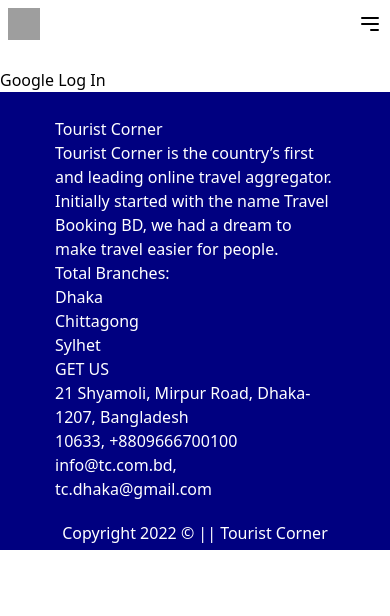
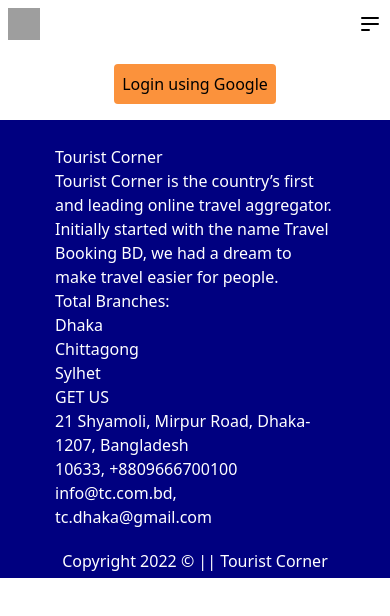
Before and after one commit to shuhelahmed1/tourist-corner-client-side, a React (Create React App) app: page /login in a window 390 px wide. Shown: the top 616 px of the page. Built offline with nearby package versions, Linux system fonts and the light colour scheme; no server answers; grey boxes are pictures that could not be loaded.

Commit message:
some menu link added

```diff
--- a/src/components/Login/Login.js
+++ b/src/components/Login/Login.js
@@ -6,8 +6,8 @@
 const Login = () => {
     const {handleGoogleLogIn} = useAuth();
     return (
-        <section>
-            <button onClick={handleGoogleLogIn} className='btn btn-primary d-block mx-auto mt-5'>Google Log In</button>
+        <section className='text-center my-4'>
+            <button onClick={handleGoogleLogIn} className='bg-orange-400 p-2 hover:bg-orange-600 rounded'>Login using Google</button>
         </section>
     );
 };
--- a/src/components/NavBar/NavBar.js
+++ b/src/components/NavBar/NavBar.js
@@ -1,9 +1,11 @@
 import React, { useState } from 'react';
 import NavItem from './NavItem/NavItem';
 import {HiOutlineMenuAlt2,HiOutlineMenuAlt3} from 'react-icons/hi'
+import useAuth from '../../hooks/useAuth';
 
 const NavBar = () => {
     const [showNav, setShowNav] = useState(false);
+    const {user,logout} = useAuth();
     return (
         <>
         <nav className='md:flex justify-between items-center bg-white sticky top-0 z-20'>
@@ -12,8 +14,10 @@
                 <img className='w-12 h-12 p-2' src="https://png.pngtree.com/element_origin_min_pic/17/03/25/ec98824ea2dacb618e95f750be66e52b.jpg" alt="logo" />
                 </a>
                 {
-                    showNav ? <HiOutlineMenuAlt2 onClick={()=> setShowNav(!showNav)} className='md:hidden block w-10 h-10 p-2 cursor-pointer'/> :
-                    <HiOutlineMenuAlt3 onClick={()=> setShowNav(!showNav)} className='md:hidden block w-10 h-10 p-2 cursor-pointer'/>
+                    showNav ?
+                    <HiOutlineMenuAlt3 onClick={()=> setShowNav(!showNav)} className='md:hidden block w-10 h-10 p-2 cursor-pointer'/>  :
+                    <HiOutlineMenuAlt2 onClick={()=> setShowNav(!showNav)} className='md:hidden block w-10 h-10 p-2 cursor-pointer'/>
+
                 }
 
             </div>
@@ -21,6 +25,11 @@
         <ul className={(showNav ? 'left-0' : '-left-full' )+ ' fixed md:static md:flex bottom-0 top-12 bg-gray-500 w-10/12 text-white md:space-y-0 space-y-5 p-2 justify-between items-center md:bg-transparent md:text-gray-500 md:w-auto md:space-x-4 transition-left'}>
            <NavItem content='Home' href='/home'/>
            <NavItem content='Add Offer' href='/addoffer'/>
+           <NavItem content='My Orders' href='/myorders'/>
+           {
+          user.email ? <button style={{padding: '0',marginRight: '10px'}} className='btn btn-danger' onClick={logout}>Log Out</button> :
+          <NavItem  href='/login' content='Log In' />
+        }
         </ul>
         </nav>
         </>
```
Also changed, not shown: 1 other file (tests, documents, lock files or other folders).
